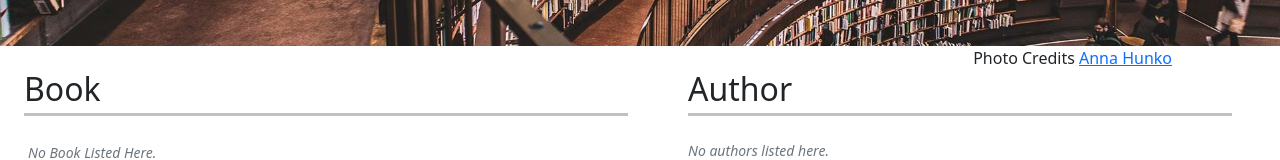
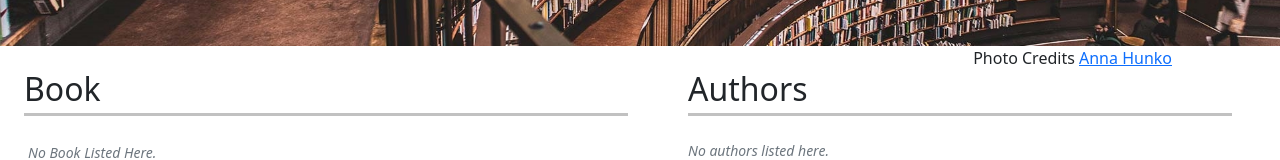
Before and after one commit to mihiHarshana/lib-individual, a React (Create React App) app: page / in a window 1280 px wide. Shown: the part 458-618 px from the top of the page. Built offline with nearby package versions, Linux system fonts and the light colour scheme.

Commit message:
Author Tilte changed to Authors, and font style changed

```diff
--- a/src/assests/scss/_authorUx.scss
+++ b/src/assests/scss/_authorUx.scss
@@ -23,6 +23,10 @@
   color: #090909 !important;
 }
 
+.title {
+  font-weight: normal;
+}
+
 @media (max-width: 575.98px) {
   h1 {
     font-size: small;
--- a/src/components/author/AuthorTitle.tsx
+++ b/src/components/author/AuthorTitle.tsx
@@ -5,7 +5,7 @@ const AuthorTitle = () => {
   return (
 
     <Col xs={12} className="my-0">
-      <h2 className="p-0 m-0">Author</h2>
+      <h2 className="p-0 m-0 title">Authors</h2>
       <span className="me-xl-5 me-lg-4 me-3">
         <hr className="mt-1 mb-0 mb-0 line"/>
       </span>
```
